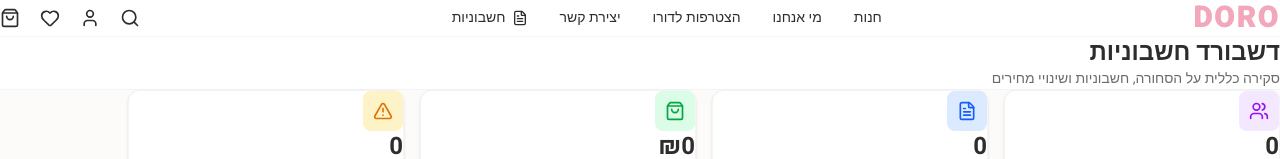
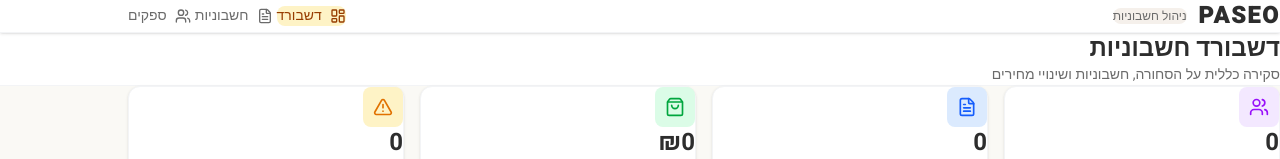
Before and after one commit to yarinamrani/Website-DORO, a React (Vite) app: page /invoices in a window 1280 px wide. Shown: the top 159 px of the page. Built offline with nearby package versions, Linux system fonts and the light colour scheme; no server answers; the database is empty.

Commit message:
Add PaseoLayout for invoice management section
Separate invoice routes into their own layout with dedicated PASEO
header and navigation (dashboard, invoices, suppliers).

https://claude.ai/code/session_01HhFRbJesiAtTJAPLcgYyCt

```diff
--- a/src/App.tsx
+++ b/src/App.tsx
@@ -1,6 +1,7 @@
 import { BrowserRouter, Routes, Route } from 'react-router-dom';
 import { CartProvider } from './context/CartContext';
 import Layout from './components/layout/Layout';
+import PaseoLayout from './components/layout/PaseoLayout';
 import HomePage from './pages/HomePage';
 import ShopPage from './pages/ShopPage';
 import ProductPage from './pages/ProductPage';
@@ -19,9 +20,11 @@ function App() {
             <Route path="shop" element={<ShopPage />} />
             <Route path="product/:id" element={<ProductPage />} />
             <Route path="cart" element={<CartPage />} />
-            <Route path="invoices" element={<InvoiceDashboard />} />
-            <Route path="invoices/list" element={<InvoicesPage />} />
-            <Route path="invoices/suppliers" element={<SuppliersPage />} />
+          </Route>
+          <Route path="/invoices" element={<PaseoLayout />}>
+            <Route index element={<InvoiceDashboard />} />
+            <Route path="list" element={<InvoicesPage />} />
+            <Route path="suppliers" element={<SuppliersPage />} />
           </Route>
         </Routes>
       </BrowserRouter>
--- /dev/null
+++ b/src/components/layout/PaseoLayout.tsx
@@ -0,0 +1,37 @@
+import { Outlet, Link, useLocation } from 'react-router-dom';
+import { LayoutDashboard, FileText, Users } from 'lucide-react';
+
+export default function PaseoLayout() {
+  const { pathname } = useLocation();
+
+  const links = [
+    { to: '/invoices', label: 'דשבורד', icon: LayoutDashboard },
+    { to: '/invoices/list', label: 'חשבוניות', icon: FileText },
+    { to: '/invoices/suppliers', label: 'ספקים', icon: Users },
+  ];
+
+  return (
+    <div className="min-h-screen bg-beige/30">
+      <header className="sticky top-0 z-50 bg-white border-b border-gray-100 shadow-sm">
+        <div className="max-w-6xl mx-auto px-4 py-3 flex items-center justify-between">
+          <Link to="/invoices" className="no-underline flex items-center gap-3">
+            <h1 className="text-2xl font-black tracking-wider text-text-primary" style={{ fontFamily: 'Heebo' }}>PASEO</h1>
+            <span className="text-xs text-text-secondary bg-beige px-2 py-1 rounded-full">ניהול חשבוניות</span>
+          </Link>
+          <nav className="flex items-center gap-1">
+            {links.map(({ to, label, icon: Icon }) => {
+              const active = pathname === to;
+              return (
+                <Link key={to} to={to} className={`flex items-center gap-2 px-4 py-2 rounded-lg no-underline text-sm font-medium transition-colors ${active ? 'bg-amber-100 text-amber-800' : 'text-text-secondary hover:bg-gray-100 hover:text-text-primary'}`}>
+                  <Icon size={16} />
+                  <span className="hidden md:inline">{label}</span>
+                </Link>
+              );
+            })}
+          </nav>
+        </div>
+      </header>
+      <Outlet />
+    </div>
+  );
+}
```
